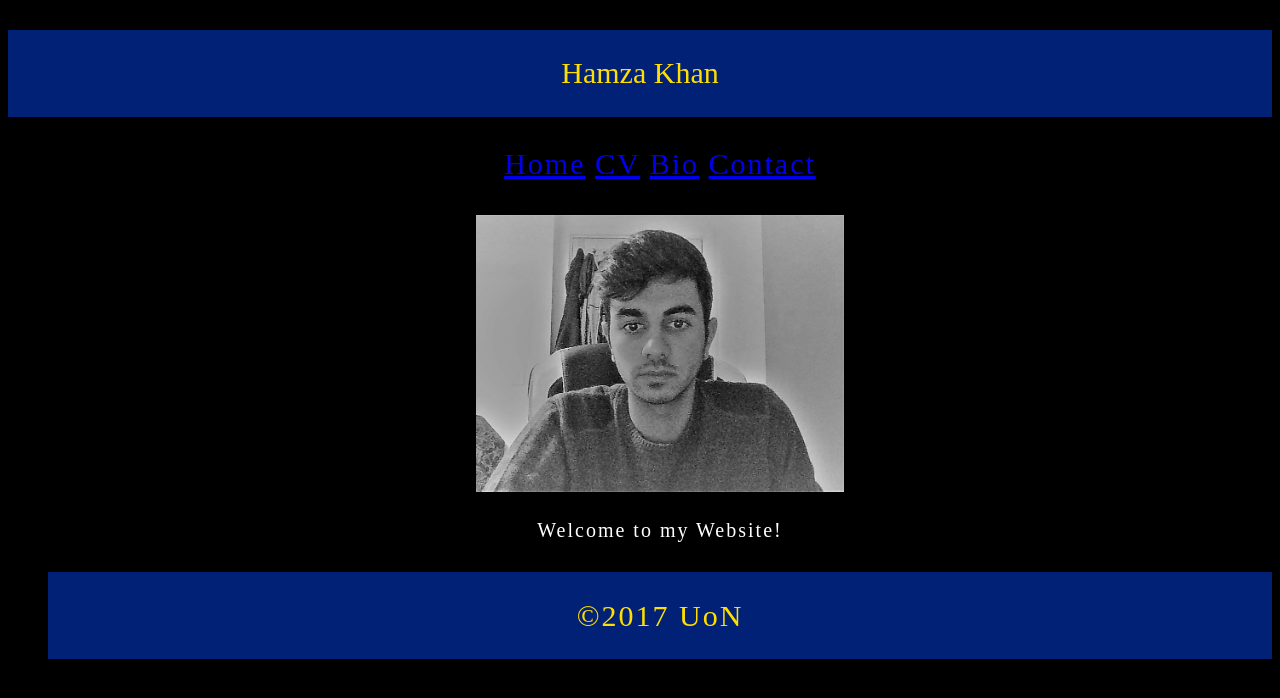
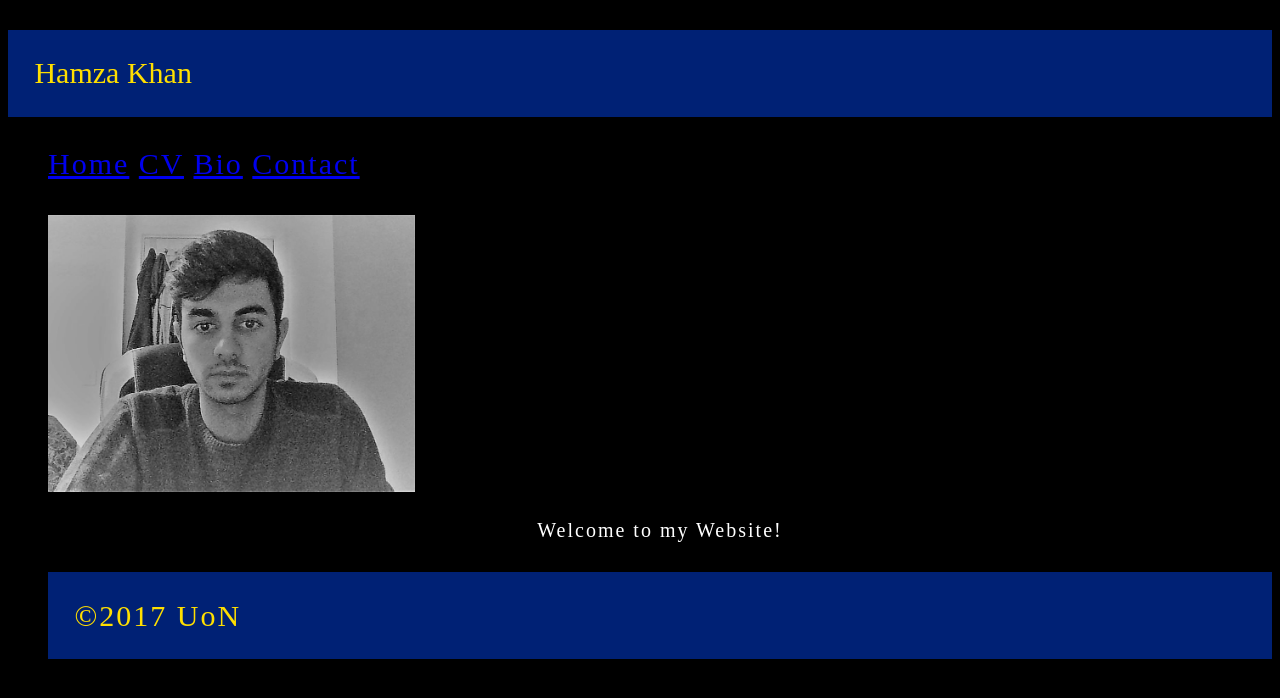
Before and after one commit to hamzak7860/csy1018-assign1, a plain HTML site: page index.html.html in a window 1280 px wide. Drawn offline with Linux system fonts and the light colour scheme.

Commit message:
sixth update

```diff
--- a/css/style.css
+++ b/css/style.css
@@ -7,12 +7,11 @@ body {
   font-size: 30px;
   background: rgb(0, 33, 117);
   color: rgb(255,223,0);
-  text-align: center;
+  keyframe
 }
 
 .navbar {
   letter-spacing: 2px;
-  text-align: center;
   position: center;
   font-size: 30px;
   color: rgb(255, 255, 255);
@@ -29,7 +28,6 @@ a:visited {
 }
 
 .thumbnail-image {
-text-align: center;
 width: 30%;
 }
 
@@ -42,5 +40,4 @@ padding: 0.7cm;
 font-size: 30px;
 background: rgb(0, 33, 117);
 color: rgb(255,223,0);
-text-align: center;
 }
```
